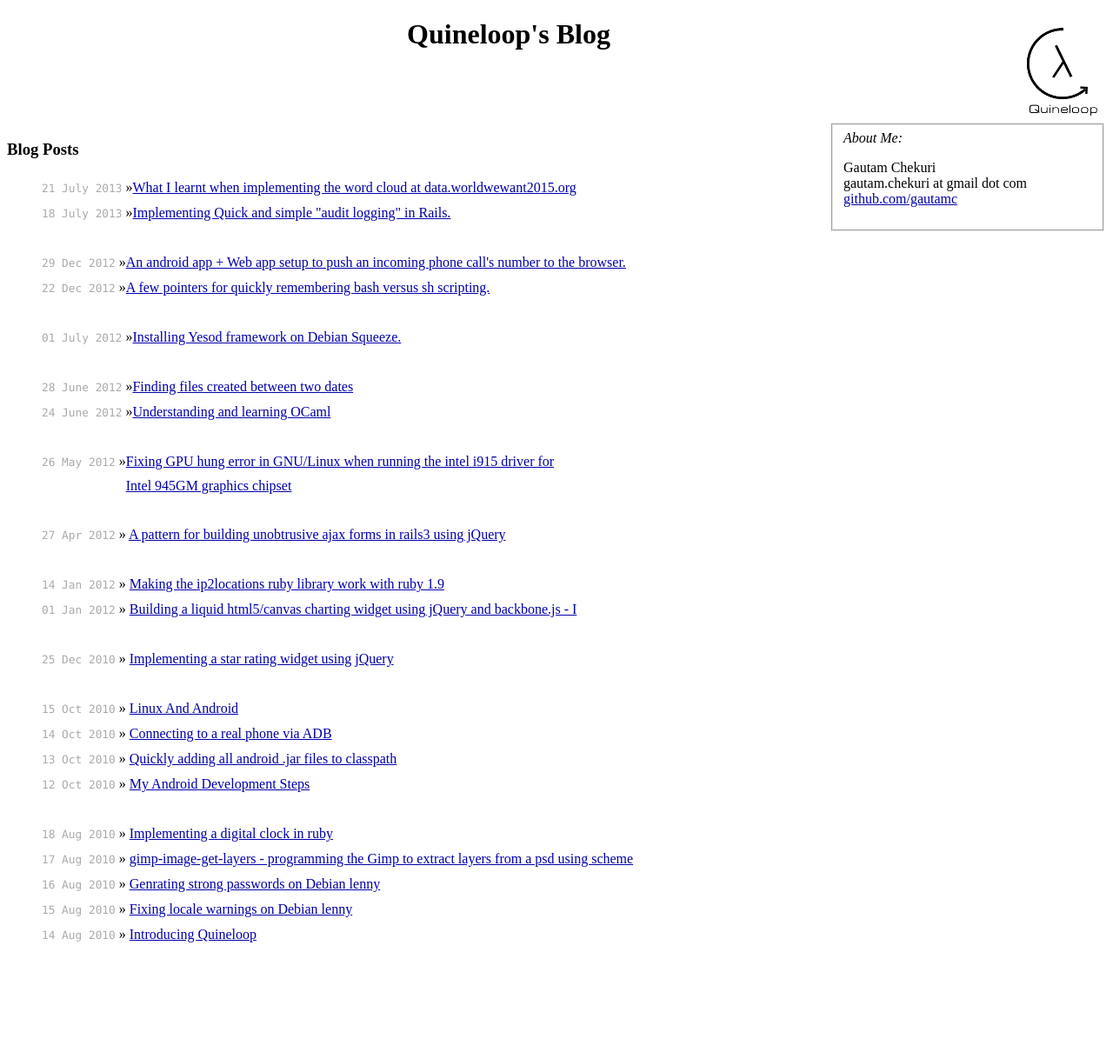
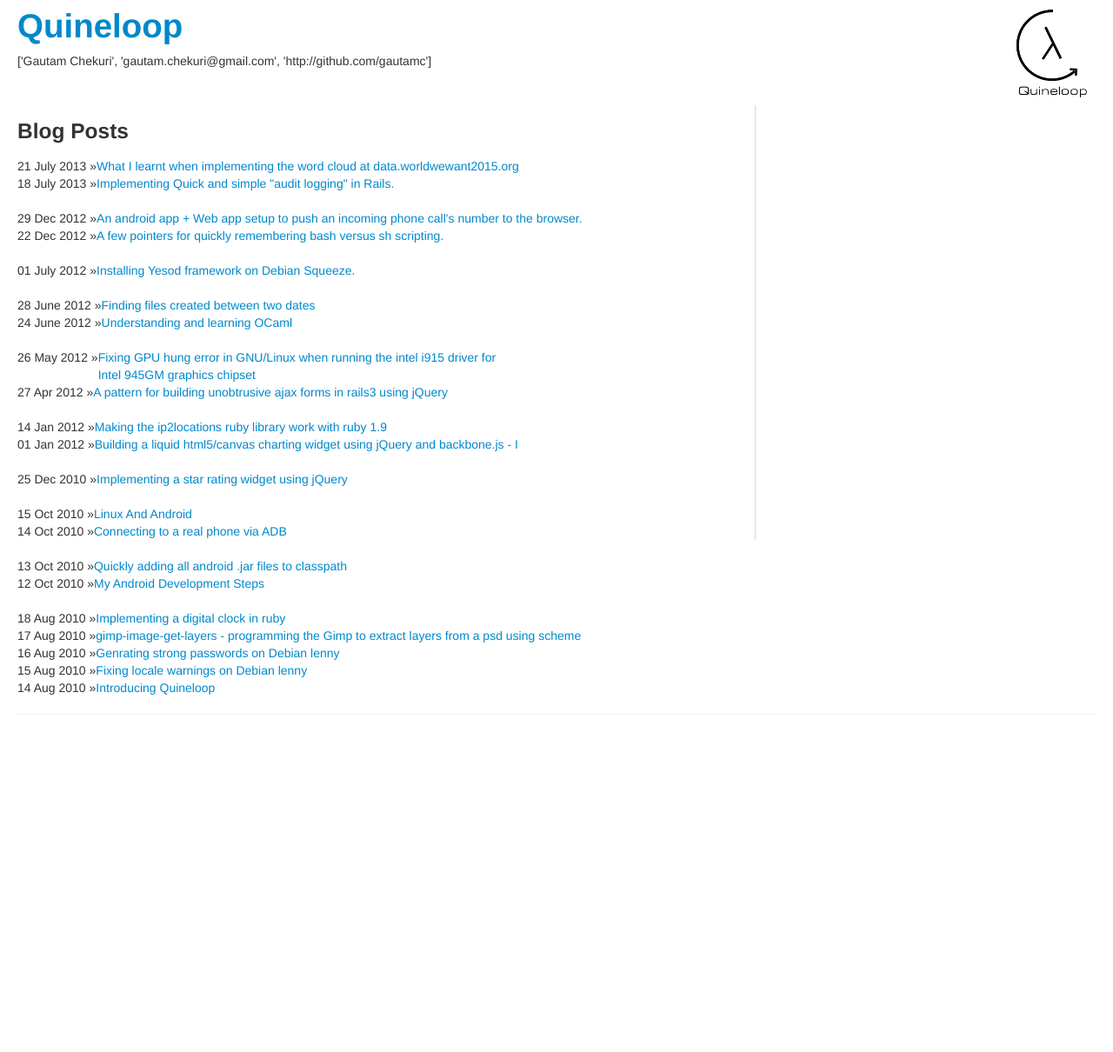
Before and after one commit to gautamc/quineloop_blog, a Jekyll site: the page index.html, which Jekyll copies as it is, in a window 1280 px wide. Shown: the whole page at 87% size. Built offline with Jekyll 4.4.1, drawn with Linux system fonts in a browser that asks for light colours; Markdown is read by kramdown in place of the engine named in the settings; after the commit the page ends 900 px from its top, so only the background shows below that.

Commit message:
using bootstrap for styling

```diff
--- a/_layouts/post.html
+++ b/_layouts/post.html
@@ -1,7 +1,7 @@
 ---
 layout: default
 ---
-<h3><a href="/" class="menu_link">&laquo; Back to blog index</a></h3>
+<h3><a href="/" class="menu_link">&laquo; Back to index</a></h3>
 ------------
 <div id="post">
 {{ content }}
@@ -26,4 +26,4 @@ layout: default
   </ul>
 </div>
 -----------
-<h3><a href="/" class="menu_link">&laquo; Back to blog index</a></h3>
+<h3><a href="/" class="menu_link">&laquo; Back to index</a></h3>
--- a/_posts/2013-07-21-how-we-implemented-data.worldwewant2015.org.textile
+++ b/_posts/2013-07-21-how-we-implemented-data.worldwewant2015.org.textile
@@ -1,6 +1,6 @@
 ---
 layout: post
-title: What I learnt when implementing the word cloud at "data.worldwewant2015.org":http://data.worldwewant2015.org/
+title: What I learnt when implementing the word cloud at data.worldwewant2015.org
 ---
 
 h3. {{ page.title }}
@@ -151,7 +151,7 @@ Ruby gems: mysql2, devise, remotipart, paperclip, nokogiri, delayed_job, xapian-
 mrblue@quineloopcore:~/ruby/visualizer$ git log|grep "Author: "|sort -u
 Author: gautamc <gautam.chekuri@gmail.com>
 Author: kranthi <kranthi@addoinc.com>
-mrblue@darknetmaster:~/ruby/visualizer$
+mrblue@quineloopcore:~/ruby/visualizer$
 
 </pre>
 
--- a/index.html
+++ b/index.html
@@ -1,211 +1,293 @@
 <!DOCTYPE html>
-
-<html xmlns="http://www.w3.org/1999/xhtml" xml:lang="en" lang="en">
-
+<html lang="en">
   <head>
-
-    <meta http-equiv="content-type" content="text/html; charset=utf-8" />
-    <title>quineloop's Blog</title>
+    <meta charset="utf-8">
+    <title>quineloop</title>
+    <meta name="viewport" content="width=device-width, initial-scale=1.0">
     <meta name="author" content="Gautam Chekuri" />
+    <meta name="description" content="">
 
     <!-- syntax highlighting CSS -->
     <link rel="stylesheet" href="/css/syntax.css" type="text/css" />
 
-    <!-- Homepage CSS -->
-    <link rel="stylesheet" href="/css/screen.css" type="text/css" media="screen, projection" />
-    <link rel="stylesheet" href="/css/ez-proto.css" type="text/css" media="screen, projection" />
+    <link href="/bootstrap/css/bootstrap.css" rel="stylesheet">
+    <link href="/bootstrap/css/bootstrap-responsive.css" rel="stylesheet">
+    <style>
+      .entry { clear: both; }
+      .entry-elem { float: left; }
+      .right-col { border-left: 1px solid rgba(0, 0, 0, 0.15); height: 500px; }
+    </style>
 
+    <!-- HTML5 shim, for IE6-8 support of HTML5 elements -->
+    <!--[if lt IE 9]>
+      <script src="/bootstrap/js/html5shiv.js"></script>
+    <![endif]-->
   </head>
 
   <body>
 
-    <!-- Layout 2 -->
-    <div class="ez-wr">
+    <div class="container-fluid">
 
-      <div class="ez-box header">
+      <div class="row-fluid">
+	<div class="span12">
 	  <img src="/images/quineloop_logo_small.png" style="float:right;" />
 	  <h1>
-	  <a href="/" class="menu_link">Quineloop's Blog</a>
+	    <a href="/" class="menu_link">Quineloop</a>
 	  </h1>
+	  ['Gautam Chekuri', 'gautam.chekuri@gmail.com', 'http://github.com/gautamc']
+	</div>
       </div>
 
-      <div style="clear:both;"></div>
+      <div class="row-fluid">
 
-      <!-- Module 2A -->
-      <div class="ez-wr">
-
-	<div class="ez-fl ez-negmr ez-75">
-
-	  <div class="ez-box">
+	<div class="span8">
 
 	  <h3>Blog Posts</h3>
-	    <ul class="posts">
-	      <li>
 
-		<div style="float: left;">
+	  <div class="entry">
+	    <div class="entry-elem">
 	      <span>21 July 2013</span> &raquo;
 	    </div>
-		<div style="float: left;">
+	    <div class="entry-elem">
 	      <a href="/2013/07/21/how-we-implemented-data.worldwewant2015.org.html">
 		What I learnt when implementing the word cloud at data.worldwewant2015.org
 	      </a>
 	    </div>
-		<div style="clear: both;"></div>
+	  </div>
 
-		<div style="float: left;">
+	  <div class="entry">
+	    <div class="entry-elem">
 	      <span>18 July 2013</span> &raquo;
 	    </div>
-		<div style="float: left;">
+	    <div class="entry-elem">
 	      <a href="/2013/07/18/simple-audit-logging-rails.html">
 		Implementing Quick and simple "audit logging" in Rails.
 	      </a>
 	    </div>
-		<div style="clear: both;"></div>
-		<br />
+	  </div>
+	  <br /><br />
 
-		<div style="float: left;">
+	  <div class="entry">
+	    <div class="entry-elem">
 	      <span>29 Dec 2012</span> &raquo;
 	    </div>
-		<div style="float: left;">
+	    <div class="entry-elem">
 	      <a href="/2012/12/29/android-to-webapp-phone-push-notification.html">
 		An android app + Web app setup to push an incoming phone call's number to the browser.
 	      </a>
 	    </div>
-		<div style="clear: both;"></div>
+	  </div>
 
-		<div style="float: left;">
+	  <div class="entry">
+	    <div class="entry-elem">
 	      <span>22 Dec 2012</span> &raquo;
 	    </div>
-		<div style="float: left;">
+	    <div class="entry-elem">
 	      <a href="/2012/12/22/quick-pointers-bash-versus-sh-scripting.html">
 		A few pointers for quickly remembering bash versus sh scripting.
 	      </a>
 	    </div>
-		<div style="clear: both;"></div>
-		<br />
+	  </div>
+	  <br /><br />
 
-		<div style="float: left;">
+	  <div class="entry">
+	    <div class="entry-elem">
 	      <span>01 July 2012</span> &raquo;
 	    </div>
-		<div style="float: left;">
+	    <div class="entry-elem">
 	      <a href="/2012/07/01/install-haskell-cabal-yesod-debian-squeeze.html">
 		Installing Yesod framework on Debian Squeeze.
 	      </a>
 	    </div>
-		<div style="clear: both;"></div>
-		<br />
+	  </div>
+	  <br /><br />
 
-		<div style="float: left;">
+	  <div class="entry">
+	    <div class="entry-elem">
 	      <span>28 June 2012</span> &raquo;
 	    </div>
-		<div style="float: left;">
+	    <div class="entry-elem">
 	      <a href="/2012/06/25/find-files-created-between-two-dates.html">
 		Finding files created between two dates
 	      </a>
 	    </div>
-		<div style="clear: both;"></div>
+	  </div>
 
-		<div style="float: left;">
+	  <div class="entry">
+	    <div class="entry-elem">
 	      <span>24 June 2012</span> &raquo;
 	    </div>
-		<div style="float: left;">
+	    <div class="entry-elem">
 	      <a href="/2012/06/24/understanding-learning-ocaml.html">
 		Understanding and learning OCaml
 	      </a>
 	    </div>
-		<div style="clear: both;"></div>
-		<br />
+	  </div>
+	  <br /><br />
 
-		<div style="float: left;">
+	  <div class="entry">
+	    <div class="entry-elem">
 	      <span>26 May 2012</span> &raquo;
 	    </div>
-		<div style="float: left;">
+	    <div class="entry-elem">
 	      <a href="/2012/05/26/intel-i915-gpu-hung-linux.html">
 		Fixing GPU hung error in GNU/Linux when running the intel i915 driver for<br />
 		Intel 945GM graphics chipset
 	      </a>
 	    </div>
-		<div style="clear: both;"></div>
-		<br />
+	  </div>
+	  <br /><br />
 
+	  <div class="entry">
+	    <div class="entry-elem">
 	      <span>27 Apr 2012</span> &raquo;
+	    </div>
+	    <div class="entry-elem">
 	      <a href="/2012/04/27/rails-form-submit-unobtrusive-js.html">
 		A pattern for building unobtrusive ajax forms in rails3 using jQuery
 	      </a>
+	    </div>
+	  </div>
 	  <br /><br />
 
+	  <div class="entry">
+	    <div class="entry-elem">
 	      <span>14 Jan 2012</span> &raquo;
+	    </div>
+	    <div class="entry-elem">
 	      <a href="/2012/01/14/ip2locations-ruby1.9.html">
 		Making the ip2locations ruby library work with ruby 1.9
 	      </a>
-		<br />
+	    </div>
+	  </div>
 
+	  <div class="entry">
+	    <div class="entry-elem">
 	      <span>01 Jan 2012</span> &raquo;
+	    </div>
+	    <div class="entry-elem">
 	      <a href="/2012/01/01/liquid_chart_using_canvas.html">
 		Building a liquid html5/canvas charting widget using jQuery and backbone.js - I
 	      </a>
+	    </div>
+	  </div>
 	  <br /><br />
 
+	  <div class="entry">
+	    <div class="entry-elem">
 	      <span>25 Dec 2010</span> &raquo;
+	    </div>
+	    <div class="entry-elem">
 	      <a href="/2010/12/25/jquery-star-rating.html">
 		Implementing a star rating widget using jQuery
 	      </a>
+	    </div>
+	  </div>
 	  <br /><br />
 
+	  <div class="entry">
+	    <div class="entry-elem">
 	      <span>15 Oct 2010</span> &raquo;
+	    </div>
+	    <div class="entry-elem">
 	      <a href="/2010/10/15/linux-and-android.html">Linux And Android</a>
-		<br />
+	    </div>
+	  </div>
+
+	  <div class="entry">
+	    <div class="entry-elem">
 	      <span>14 Oct 2010</span> &raquo;
-		<a href="/2010/10/14/connecting-real-phone-via-adb.html">Connecting to a real phone via ADB</a>
-		<br />
+	    </div>
+	    <div class="entry-elem">
+	      <a href="/2010/10/14/connecting-real-phone-via-adb.html">
+		Connecting to a real phone via ADB
+	      </a>
+	    </div>
+	  </div>
+	  <br /><br />
+
+	  <div class="entry">
+	    <div class="entry-elem">
 	      <span>13 Oct 2010</span> &raquo;
+	    </div>
+	    <div class="entry-elem">
 	      <a href="/2010/10/13/adding-android-jars-to-classpath.html">
 		Quickly adding all android .jar files to classpath
 	      </a>
-		<br />
+	    </div>
+	  </div>
+
+	  <div class="entry">
+	    <div class="entry-elem">
 	      <span>12 Oct 2010</span> &raquo;
+	    </div>
+	    <div class="entry-elem">
 	      <a href="/2010/10/12/android-development-steps.html">My Android Development Steps</a>
+	    </div>
+	  </div>
 	  <br /><br />
 
+	  <div class="entry">
+	    <div class="entry-elem">
 	      <span>18 Aug 2010</span> &raquo;
+	    </div>
+	    <div class="entry-elem">
 	      <a href="/2010/08/18/ruby-digital-clock.html">Implementing a digital clock in ruby</a>
-		<br />
+	    </div>
+	  </div>
+
+	  <div class="entry">
+	    <div class="entry-elem">
 	      <span>17 Aug 2010</span> &raquo;
+	    </div>
+	    <div class="entry-elem">
 	      <a href="2010/08/17/extracting-layers-from-psd-gimp.html">
 		gimp-image-get-layers - programming the Gimp to extract layers from a psd using scheme
 	      </a>
-		<br />
+	    </div>
+	  </div>
+
+	  <div class="entry">
+	    <div class="entry-elem">
 	      <span>16 Aug 2010</span> &raquo;
-		<a href="/2010/08/16/genrating-strong-passwords.html">Genrating strong passwords on Debian lenny</a>
-		<br />
+	    </div>
+	    <div class="entry-elem">
+	      <a href="/2010/08/16/genrating-strong-passwords.html">
+		Genrating strong passwords on Debian lenny
+	      </a>
+	    </div>
+	  </div>
+
+	  <div class="entry">
+	    <div class="entry-elem">
 	      <span>15 Aug 2010</span> &raquo;
-		<a href="/2010/08/15/fixing-debian-lenny-locale-warnings.html">Fixing locale warnings on Debian lenny</a>
-		<br />
+	    </div>
+	    <div class="entry-elem">
+	      <a href="/2010/08/15/fixing-debian-lenny-locale-warnings.html">
+		Fixing locale warnings on Debian lenny
+	      </a>
+	    </div>
+	  </div>
+
+	  <div class="entry">
+	    <div class="entry-elem">
 	      <span>14 Aug 2010</span> &raquo;
+	    </div>
+	    <div class="entry-elem">
 	      <a href="/2010/08/14/introducing-quineloop.html">Introducing Quineloop</a>
-		<br />
-	      </li>
-	    </ul>
-
+	    </div>
 	  </div>
 
 	</div>
 
-	<fieldset>
-	  <div class="ez-box">
-	    <i>About Me:</i><br />
-	    <p>
-              Gautam Chekuri<br />
-              gautam.chekuri at gmail dot com<br />
-	      <a href="http://github.com/gautamc">github.com/gautamc</a><br />
-	    </p>
+	<div class="span4 right-col">
 	</div>
-	</fieldset>
 
       </div>
 
-      <div class="ez-box footer">
-	<div style="padding-top: 20px;">
+      <div class="row-fluid">
+	<div class="span12">
+	  <hr />
 	</div>
       </div>
 
```
Also changed, not shown: _layouts/default.html (+24 -46 lines). Lines whose indentation alone changed are shown as unchanged.
